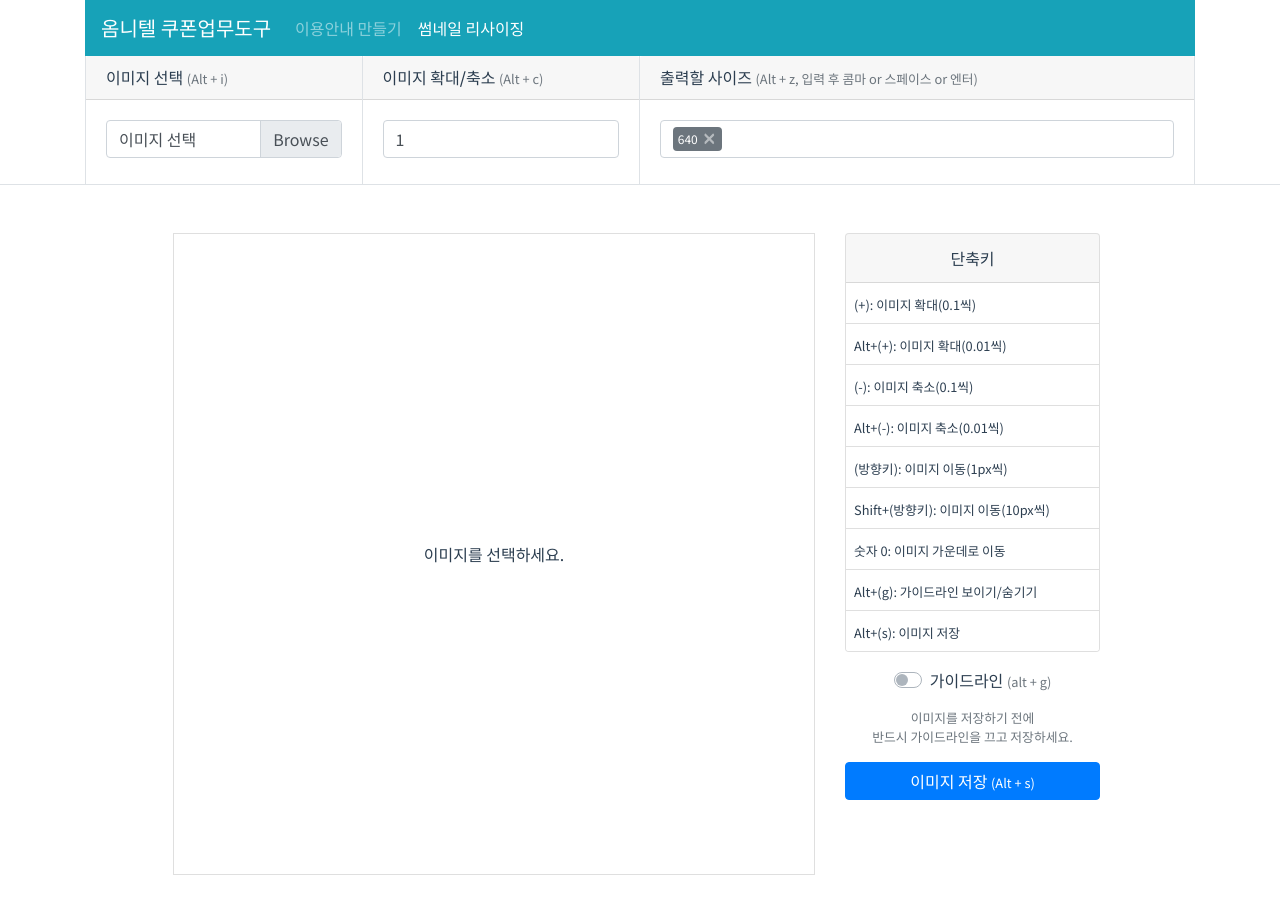
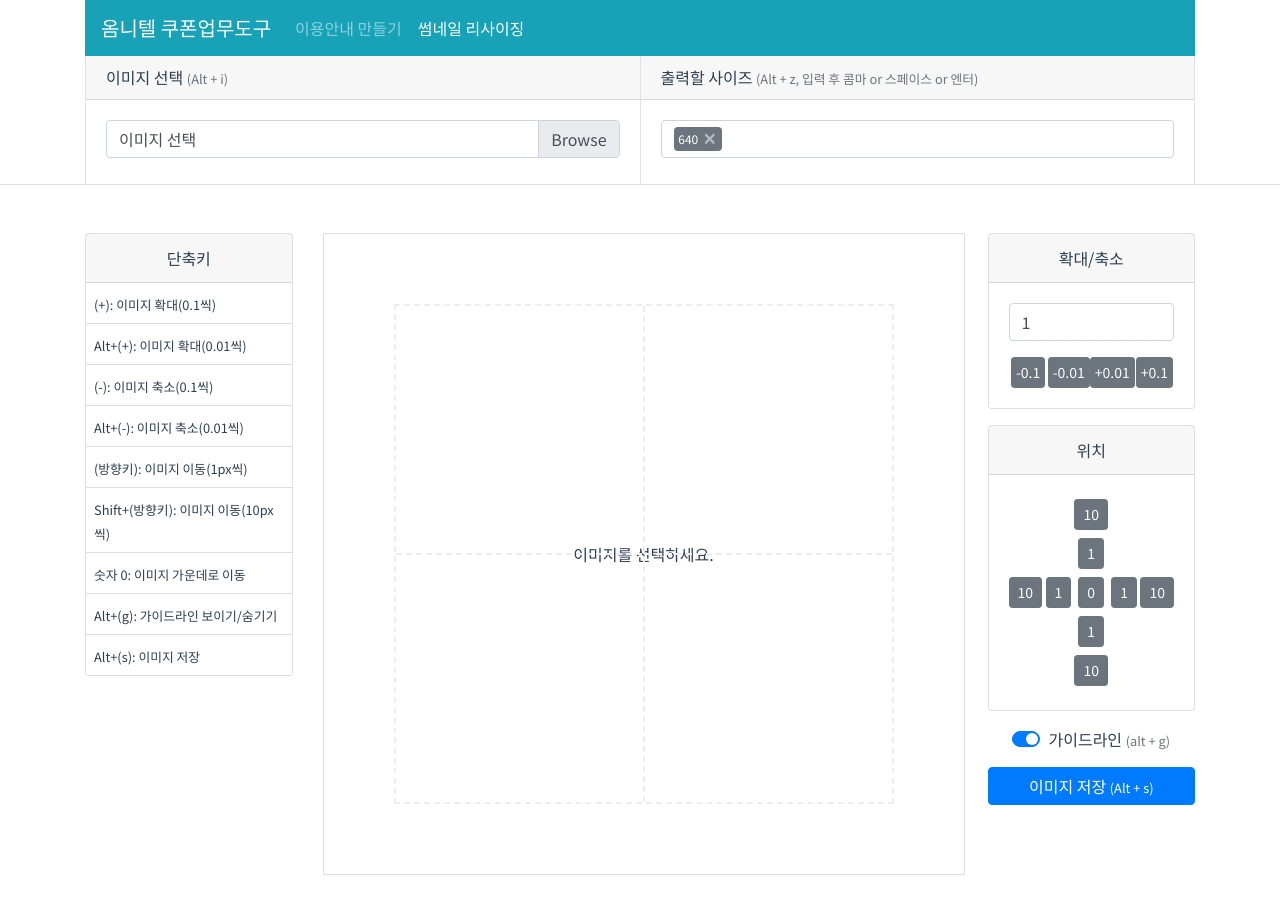
Before and after one commit to jjaekong/coupon_helper, a Vue app: page /thumbnail in a window 1280 px wide. Shown: the top 914 px of the page. Built offline with nearby package versions, Linux system fonts and the light colour scheme.

Commit message:
썸네일: 위치, 확대 컨트롤 추가

```diff
--- a/src/views/Thumbnail.vue
+++ b/src/views/Thumbnail.vue
@@ -3,7 +3,7 @@
         <div class="steps border-bottom text-left">
             <b-container>
                 <b-row no-gutters>
-                    <b-col cols="3" class="border-left border-right">
+                    <b-col class="border-left border-right">
                         <b-card class="border-0" style="height: 8rem;">
                             <template v-slot:header>
                                 <h6 class="mb-0">이미지 선택 <small class="text-muted">(Alt + i)</small></h6>
@@ -13,7 +13,7 @@
                             </b-form-group>
                         </b-card>
                     </b-col>
-                    <b-col cols="3" class="border-right">
+                    <!-- <b-col cols="3" class="border-right">
                         <b-card class="border-0" style="height: 8rem;">
                             <template v-slot:header>
                                 <h6 class="mb-0">이미지 확대/축소 <small class="text-muted">(Alt + c)</small></h6>
@@ -22,7 +22,7 @@
                                 <b-form-input type="number" id="scale" accesskey="c" min="0.1" max="10" step=".1" v-model="scale" />
                             </b-form-group>
                         </b-card>
-                    </b-col>
+                    </b-col> -->
                     <b-col class="border-right">
                         <b-card class="border-0" style="height: 8rem;">
                             <template v-slot:header>
@@ -39,24 +39,8 @@
 
         <b-container class="py-4 my-4">
             <b-row>
-                <b-col cols="8">
-                    <b-card no-body style="width: calc(640px + 2px); height: calc(640px + 2px); padding: 0" class="ml-auto rounded-0">
-                        <div class="preview position-relative overflow-hidden">
-                            <b-card-body style="width: 640px; height: 640px;" class="bg-white p-0 d-flex align-items-center justify-content-center">
-                                <b-img :src="image" v-if="image" :style="{ 'position': 'relative', 'transform': 'scale('+ scale +')', 'top' : top +'px', 'left' : left +'px'} " />
-                                <p class="mb-0" v-else>
-                                    이미지를 선택하세요.
-                                </p>
-                            </b-card-body>
-                            <div class="guideline" style="width: 500px; height: 500px; border: 2px dashed #eee; position: absolute; top: 70px; left: 70px; z-idnex: 999;" v-if="visibleGuideline">
-                                <span style="position: absolute; top: calc(50% - 1px); left: 0; width: 100%; height: 0; border-top: 2px dashed #eee;" />
-                                <span style="position: absolute; top: 0; left: calc(50% - 1px); width: 0; height: 100%; border-left: 2px dashed #eee;" />
-                            </div>
-                        </div>
-                    </b-card>
-                </b-col>
-                <b-col cols="3">
-                    <b-card no-body class="mb-3">
+                <b-col>
+                    <b-card no-body>
                         <b-card-header>
                                 단축키
                         </b-card-header>
@@ -72,11 +56,67 @@
                             <b-list-group-item class="p-2"><small>Alt+(s): 이미지 저장</small></b-list-group-item>
                         </b-list-group>
                     </b-card>
+                </b-col>
+                <b-col cols="7">
+                    <b-card no-body style="width: calc(640px + 2px); height: calc(640px + 2px); padding: 0" class="mx-auto rounded-0">
+                        <div class="preview position-relative overflow-hidden">
+                            <b-card-body style="width: 640px; height: 640px;" class="bg-white p-0 d-flex align-items-center justify-content-center">
+                                <b-img :src="image" v-if="image" :style="{ 'position': 'relative', 'transform': 'scale('+ scale +')', 'top' : top +'px', 'left' : left +'px'} " />
+                                <p class="mb-0" v-else>
+                                    이미지를 선택하세요.
+                                </p>
+                            </b-card-body>
+                            <div class="guideline" style="width: 500px; height: 500px; border: 2px dashed #eee; position: absolute; top: 70px; left: 70px; z-idnex: 999;" v-if="visibleGuideline">
+                                <span style="position: absolute; top: calc(50% - 1px); left: 0; width: 100%; height: 0; border-top: 2px dashed #eee;" />
+                                <span style="position: absolute; top: 0; left: calc(50% - 1px); width: 0; height: 100%; border-left: 2px dashed #eee;" />
+                            </div>
+                        </div>
+                    </b-card>
+                </b-col>
+                <b-col>
+                    <b-card class="mb-3">
+                        <template v-slot:header>
+                            확대/축소
+                        </template>
+                        <b-form-group>
+                            <!-- <b-form-input type="number" min="0" max="1" /> -->
+                            <b-form-input type="number" id="scale" accesskey="c" min="0.1" max="10" step=".1" v-model="scale" />
+                        </b-form-group>
+                        <b-row no-gutters>
+                            <b-col><b-btn @click="scaleTo(-0.1)" size="sm" class="p-1">-0.1</b-btn></b-col>
+                            <b-col><b-btn @click="scaleTo(-0.01)" size="sm" class="p-1">-0.01</b-btn></b-col>
+                            <b-col><b-btn @click="scaleTo(0.01)" size="sm" class="p-1">+0.01</b-btn></b-col>
+                            <b-col><b-btn @click="scaleTo(0.1)" size="sm" class="p-1">+0.1</b-btn></b-col>
+                        </b-row>
+                    </b-card>
+                    <b-card class="mb-3">
+                        <template v-slot:header>
+                            위치
+                        </template>
+                        <b-row no-gutters class="py-1">
+                            <b-col class="text-center"><b-btn @click="moveToTop(-10)" size="sm">10</b-btn></b-col>
+                        </b-row>
+                        <b-row no-gutters class="py-1">
+                            <b-col class="text-center"><b-btn @click="moveToTop(-1)" size="sm">1</b-btn></b-col>
+                        </b-row>
+                        <b-row no-gutters class="py-1">
+                            <b-col><b-btn @click="moveToLeft(-10)" size="sm">10</b-btn></b-col>
+                            <b-col><b-btn @click="moveToLeft(-1)" size="sm">1</b-btn></b-col>
+                            <b-col><b-btn @click="resetPos()" size="sm">0</b-btn></b-col>
+                            <b-col><b-btn @click="moveToLeft(1)" size="sm">1</b-btn></b-col>
+                            <b-col><b-btn @click="moveToLeft(10)" size="sm">10</b-btn></b-col>
+                        </b-row>
+                        <b-row no-gutters class="py-1">
+                            <b-col class="text-center"><b-btn @click="moveToTop(1)" size="sm">1</b-btn></b-col>
+                        </b-row>
+                        <b-row no-gutters class="py-1">
+                            <b-col class="text-center"><b-btn @click="moveToTop(10)" size="sm">10</b-btn></b-col>
+                        </b-row>
+                    </b-card>
                     <!-- <b-btn block class="mb-2" @click="toggleGuideline" variant="">가이드 <span v-text="visibleGuideline ? '끄기' : '켜기'"></span></b-btn> -->
                     <b-form-group>
                         <b-form-checkbox switch v-model="visibleGuideline" accesskey="g">가이드라인 <small class="text-muted">(alt + g)</small></b-form-checkbox>
                     </b-form-group>
-                    <b-form-text>이미지를 저장하기 전에<br>반드시 가이드라인을 끄고 저장하세요.</b-form-text>
                     <b-btn class="mt-3" block variant="primary" @click="saveThumbnails" accesskey="s">이미지 저장 <small>(Alt + s)</small></b-btn>
                 </b-col>
             </b-row>
@@ -97,7 +137,7 @@ export default {
             scale: 1,
             sizes: [640],
             savedScale: 1,
-            visibleGuideline: false
+            visibleGuideline: true
         }
     },
     created: function() {
@@ -235,13 +275,24 @@ export default {
                 return;
             }
 
+            let visibleGuideline = this.visibleGuideline
+
+            this.visibleGuideline = false
+
             document.documentElement.scrollTop = 0
 
-            const prevew = document.querySelector('.preview')
+            const preview = document.querySelector('.preview')
 
-            this.sizes.forEach(size => {
+            let results = new Array()
+
+            this.sizes.forEach(() => {
+               results.push(false)
+            });
+
+            setTimeout(() => {
+                this.sizes.forEach((size, index) => {
                     if (size > 0) {
-                    html2canvas(prevew, { scale: size / 640 }).then((canvas) => {
+                        html2canvas(preview, { scale: size / 640 }).then((canvas) => {
                             // console.log(canvas, size, 1 - (size / 3840))
                             canvas.toBlob((blob) => {
                                 let reader = new FileReader()
@@ -253,18 +304,38 @@ export default {
                                     a.setAttribute("style", "display: none")
                                     a.setAttribute("href", url)
                                     a.setAttribute("target", "_blank")
-                                a.setAttribute("download", this.file.name.substring(0, this.file.name.lastIndexOf('.')) +'_'+ size +'.'+ this.file.name.substring(this.file.name.lastIndexOf('.') + 1, this.file.name.length))
+                                    a.setAttribute("download", this.file.name.substring(0, this.file.name.lastIndexOf('.')) +'_'+ size +'.jpg')
                                     document.body.appendChild(a)
                                     a.click()
                                     URL.revokeObjectURL(url);
                                     a.remove()
 
+                                    results[index] = true
+
                                 }, false)
-                        }, this.file.type, 1 - (size / 3840))
+                            }, 'image/jpeg', 1 - (size / 640 * 6))
                         });
+                    } else {
+                        results[index] = true
                     }
                 })
+            }, 500)
 
+            new Promise((resolve) => {
+                const interval = setInterval(() => {
+                    if (results.every(result => result == true)) {
+                        clearInterval(interval)
+                        resolve()
+                    }
+                }, 10)
+            })
+            .then(() => {
+                this.visibleGuideline = visibleGuideline
+            })
+            .catch((error) => {
+                console.log(error)
+                this.visibleGuideline = visibleGuideline
+            })
         },
         moveToLeft: function(left) {
             this.left += left
@@ -275,6 +346,9 @@ export default {
         resetPos: function() {
             this.left = 0
             this.top = 0
+        },
+        scaleTo: function(scale) {
+            this.scale += scale
         },
     }
 }
```
Lines whose indentation alone changed are shown as unchanged.
